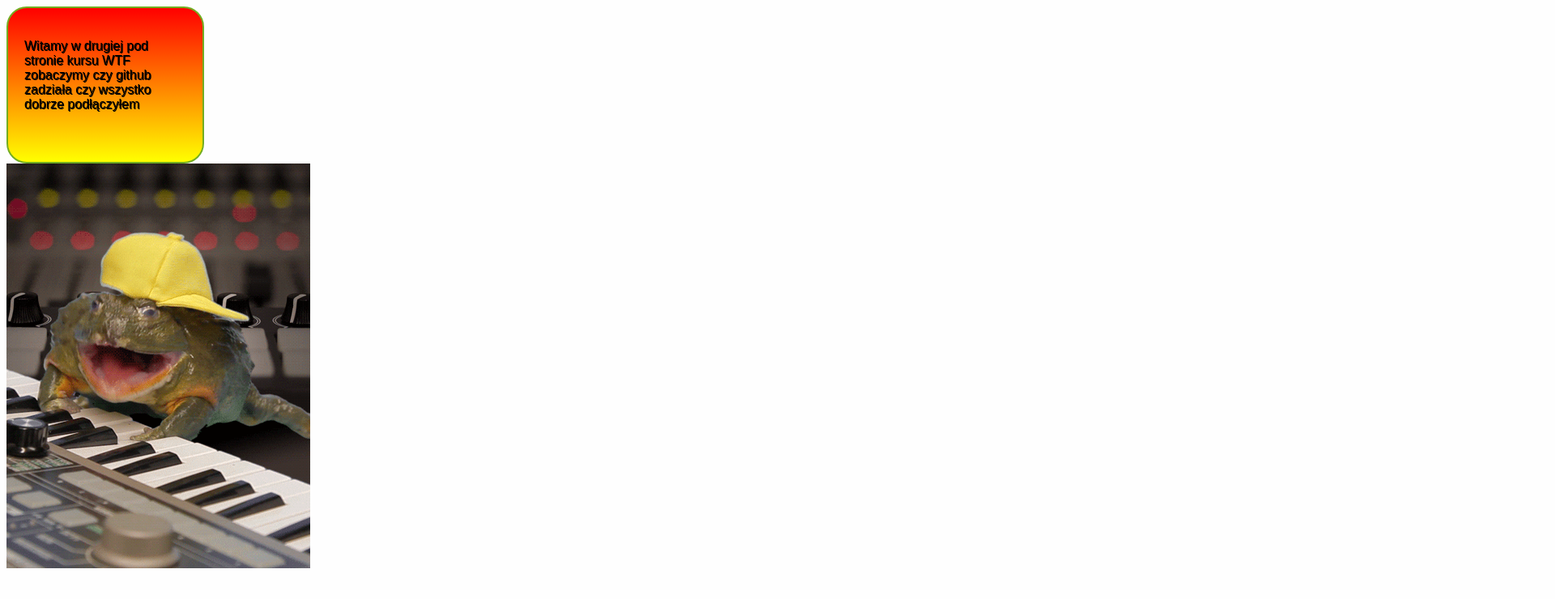
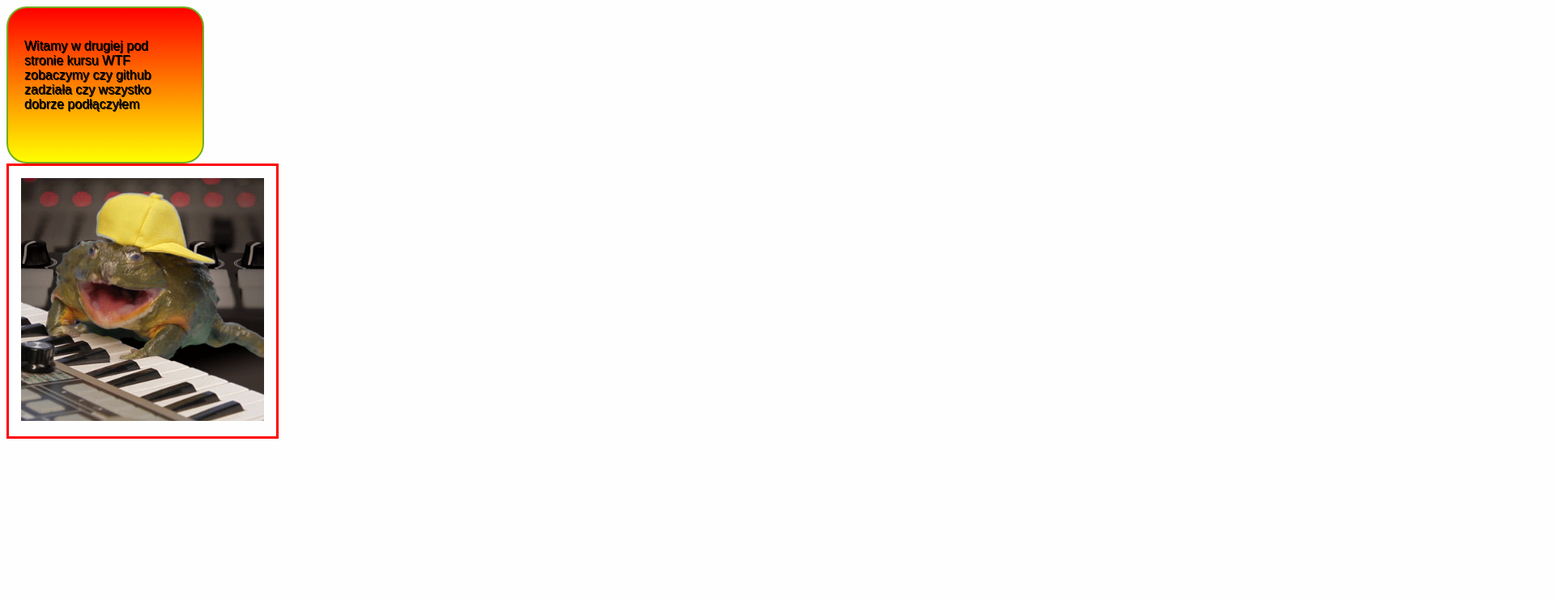
Before and after one commit to BartoszKubik/homepage, a plain HTML site: page podindex.html in a window 1280 px wide. Shown: the top 740 px of the page at 81% size, 1920 px wide, since content can reach past the window. Drawn offline with Linux system fonts and the light colour scheme.

Commit message:
poprawa css

```diff
--- a/podindex.html
+++ b/podindex.html
@@ -14,7 +14,7 @@
         </br>
     </div>
     <div id="p3">
-        <img src="zaba.gif" alt="zaba"/>
+        <img src="zaba.gif" width = "300" height = "300" alt="zaba"/>
     </div>
     <script src="main.js"></script>
 
--- a/style.css
+++ b/style.css
@@ -81,6 +81,13 @@ nav a {
     font-family: Arial, Helvetica, sans-serif;
 }
 #p3 {
-    width: 100000px;
-    height: 100000px;
+    width: 300px;
+    height: auto;
+    text-align: center;
+    padding: 15px;
+    border: 3px solid red;
+    padding: 15px;
 }
+img {
+    object-fit: cover;
+}
```
